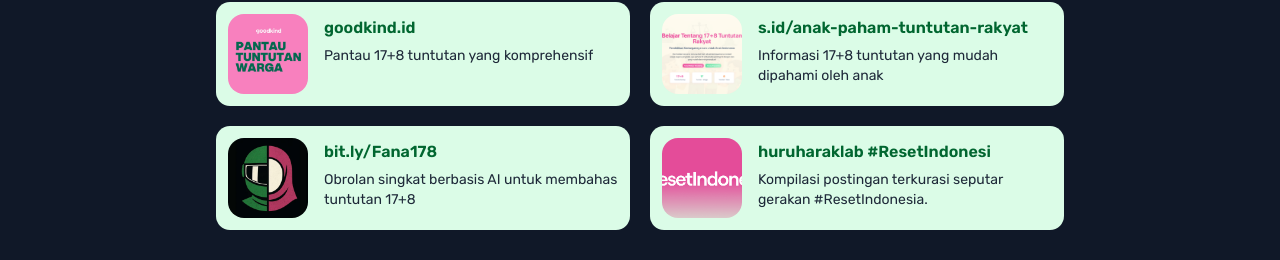
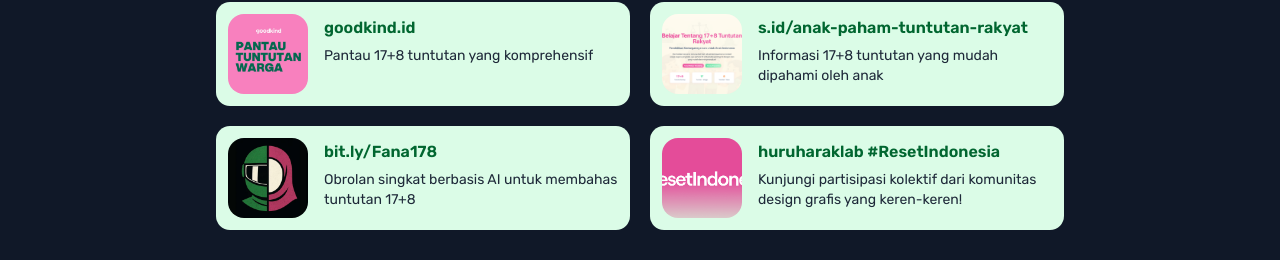
Before and after one commit to fahrulalwan/gerakan-31-agustus-2025, a Next.js app: page /informasi in a window 1280 px wide. Shown: the part 1963-2223 px from the top of the page. Built offline with nearby package versions, Linux system fonts and the light colour scheme.

Commit message:
fix: correct title and description for huruharaklab entry in similarActions

```diff
--- a/src/constants/informasi.ts
+++ b/src/constants/informasi.ts
@@ -55,7 +55,7 @@ export const similarActions: {
   {
     url: 'https://hurahuraklab.com/resetindonesia',
     img: '/img/similar_actions/huruharaklab.jpg',
-    title: 'huruharaklab #ResetIndonesi',
-    desc: 'Kompilasi postingan terkurasi seputar gerakan #ResetIndonesia.'
+    title: 'huruharaklab #ResetIndonesia',
+    desc: 'Kunjungi partisipasi kolektif dari komunitas design grafis yang keren-keren!'
   }
 ]
```
